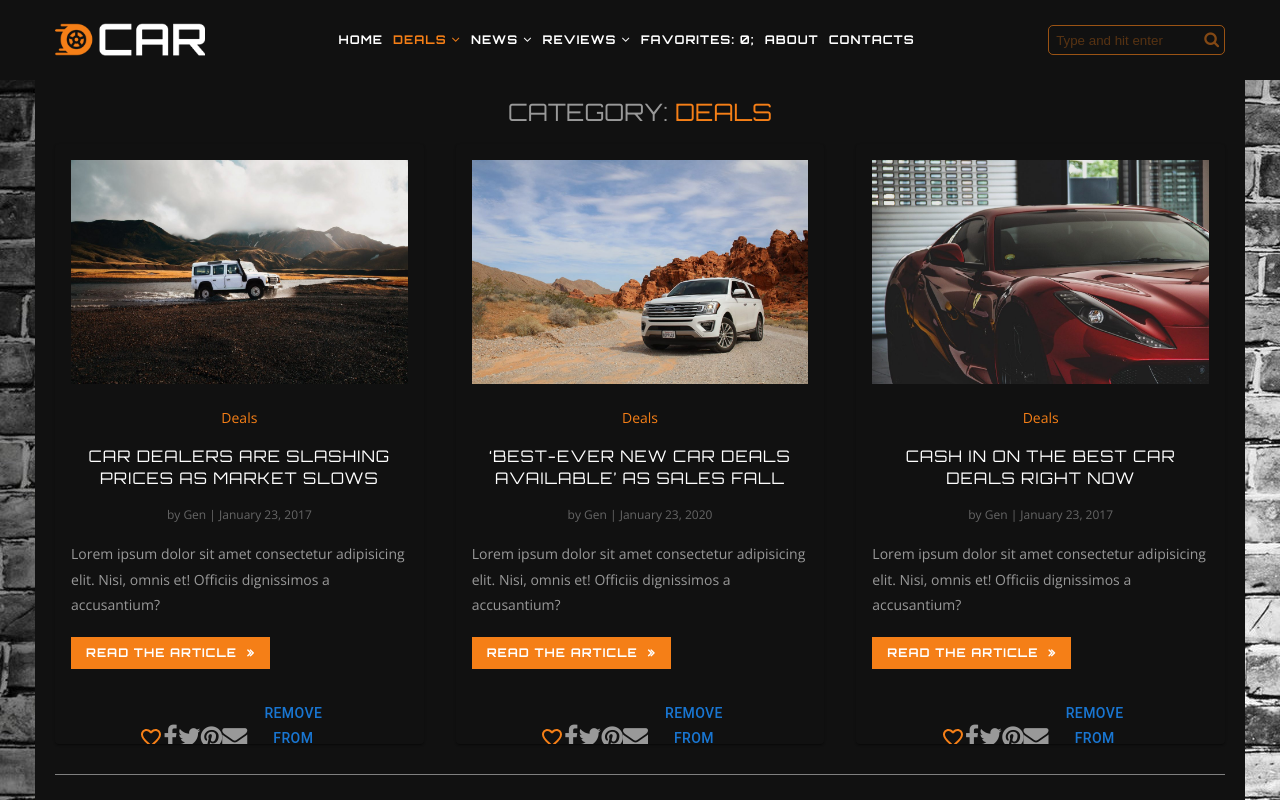
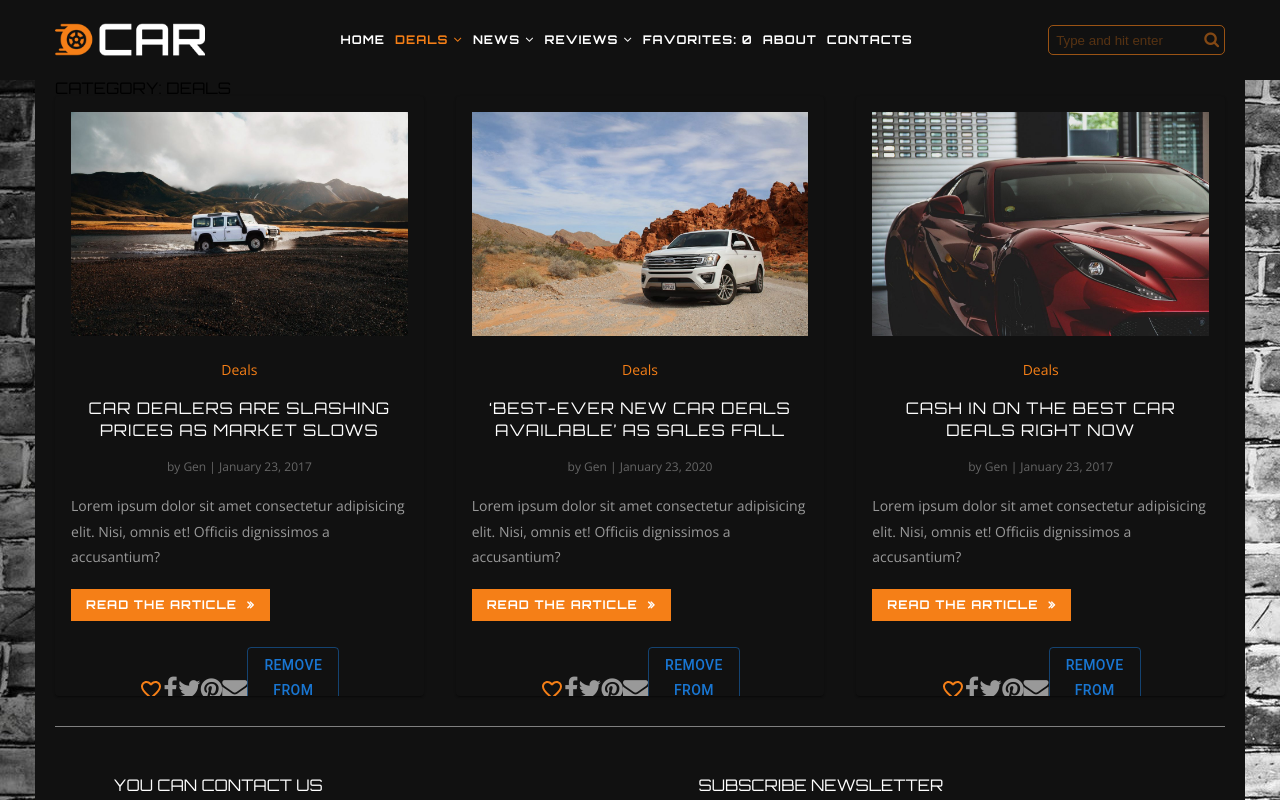
Before and after one commit to Genu4/Car-blog, a React (Create React App) app: page /deals in a window 1280 px wide. Shown: the top 800 px of the page. Built offline with nearby package versions, Linux system fonts and the light colour scheme.

Commit message:
favorites page

```diff
--- a/src/components/Articles/ArticlesListItem.tsx
+++ b/src/components/Articles/ArticlesListItem.tsx
@@ -82,7 +82,7 @@
                         <a href="/">
                             <button className="article-card-email"></button>
                         </a>
-                        <Button onClick={() => removeFromFavorites(id)}>Remove From Liked</Button>
+                        <Button variant='outlined' onClick={() => removeFromFavorites(id)}>Remove From Liked</Button>
                     </div>
                 </div>
             </CardContent>
--- a/src/components/Menu/Menu.tsx
+++ b/src/components/Menu/Menu.tsx
@@ -15,7 +15,10 @@
     }
 }
 
-const Menu = ({ favoriteArticles, articlesObject = getArticlesObject(articlesArray) }: Props) => {
+const Menu = ({
+    favoriteArticles,
+    articlesObject = getArticlesObject(articlesArray),
+}: Props) => {
     console.log(favoriteArticles)
     return (
         <nav className="header-nav">
@@ -329,15 +332,7 @@
                 <li className="header-nav-list-item">
                     <MenuItem to="/favorites">
                         Favorites:{' '}
-                        <span>{Object.keys(favoriteArticles).length}; {' '}</span>
-                        <span>
-                            {Object.keys(favoriteArticles).map((articleId) => (
-                                <span key={articleId}>
-                                    {articleId};
-
-                                </span>
-                            ))}
-                        </span>
+                        <span>{Object.keys(favoriteArticles).length}</span>
                     </MenuItem>
                 </li>
                 <li className="header-nav-list-item">
--- a/src/container/Main/Main.tsx
+++ b/src/container/Main/Main.tsx
@@ -1,6 +1,6 @@
 import About from 'pages/About/About'
 import Contacts from 'pages/Contacts/Contacts'
-import Cardeals from 'pages/Cardeals/Cardeals'
+import Deals from 'pages/Deals/Deals'
 import Favorites from 'pages/Favorites/Favorites'
 import Home from 'pages/Home/Home'
 import News from 'pages/News/News'
@@ -22,10 +22,10 @@
         <div className="container">
             <Routes>
                 <Route path="/" element={<Home addToFavoriteArticles={addToFavoriteArticles} removeFromFavorites={removeFromFavorites}/>}/>
-                <Route path="deals" element={<Cardeals addToFavoriteArticles={addToFavoriteArticles}/>}/>
-                <Route path="news" element={<News addToFavoriteArticles={addToFavoriteArticles}/>}/>
-                <Route path="reviews" element={<Reviews addToFavoriteArticles={addToFavoriteArticles}/>}/>
-                <Route path="favorites" element={<Favorites favoriteArticles={favoriteArticles}/>}/>
+                <Route path="deals" element={<Deals addToFavoriteArticles={addToFavoriteArticles} removeFromFavorites={removeFromFavorites}/>}/>
+                <Route path="news" element={<News addToFavoriteArticles={addToFavoriteArticles} removeFromFavorites={removeFromFavorites}/>}/>
+                <Route path="reviews" element={<Reviews addToFavoriteArticles={addToFavoriteArticles} removeFromFavorites={removeFromFavorites}/>}/>
+                <Route path="favorites" element={<Favorites favoriteArticles={favoriteArticles} removeFromFavorites={removeFromFavorites}/>}/>
                 <Route path="about" element={<About />}/>
                 <Route path="contacts" element={<Contacts />}/>
                 <Route path="/article/:id" element={<ArticlePage />}/>
--- a/src/pages/Cardeals/Cardeals.tsx
+++ b/src/pages/Deals/Deals.tsx
@@ -1,7 +1,7 @@
 import Grid from '@mui/material/Grid'
 import articlesArray from 'components/Articles/articlesArray'
 import ArticlesListItem from 'components/Articles/ArticlesListItem'
-import './Cardeals.scss'
+import './Deals.scss'
 
 type ArticlesProps = {
     id: number
@@ -14,11 +14,12 @@
 
 type Props = {
     addToFavoriteArticles:(id:number) => void
+    removeFromFavorites: (id: number) => void
 }
-const Cardeals = ({addToFavoriteArticles}: Props) => {
+const Deals = ({addToFavoriteArticles, removeFromFavorites}: Props) => {
     return (
         <>
-            <h1 className="cardeals-header">
+            <h1 className="Deals-header">
                 CATEGORY: <span className="category-name">DEALS</span>
             </h1>
             <div className="article-list">
@@ -51,6 +52,7 @@
                                         summary={summary}
                                         image={image}
                                         addToFavoriteArticles={addToFavoriteArticles}
+                                        removeFromFavorites={removeFromFavorites}
                                     />
                                 </Grid>
                             )
@@ -60,4 +62,4 @@
         </>
     )
 }
-export default Cardeals
+export default Deals
--- a/src/pages/Favorites/Favorites.tsx
+++ b/src/pages/Favorites/Favorites.tsx
@@ -6,15 +6,17 @@
 
 type Props = {
     favoriteArticles: {
-        [id: number]:number
+        [id: number]: number
     }
     articlesObject?: {
         [id: number]: ArticlesProps
     }
+    removeFromFavorites: (id: number) => void
 }
 
 const Favorites = ({
     favoriteArticles,
+    removeFromFavorites,
     articlesObject = getArticlesObject(articlesArray),
 }: Props) => {
     return (
@@ -25,8 +27,16 @@
                 <div>
                     {Object.keys(favoriteArticles).map((articleId) => (
                         <div key={articleId}>
-                            {articlesObject[parseInt(articleId)].title}
-                            {articleId};
+                            <div>
+                                {articleId}:{' '}
+                                {articlesObject[parseInt(articleId)].title};
+                            </div>
+                            <div>
+                                <img
+                                    src={articlesObject[parseInt(articleId)].image}
+                                    alt=""
+                                />
+                            </div>
                         </div>
                     ))}
                 </div>
--- a/src/pages/News/News.tsx
+++ b/src/pages/News/News.tsx
@@ -14,8 +14,9 @@
 
 type Props = {
     addToFavoriteArticles:(id:number) => void
+    removeFromFavorites:(id:number) => void
 }
-const News = ({addToFavoriteArticles}: Props) => {
+const News = ({addToFavoriteArticles, removeFromFavorites}: Props) => {
     return (
         <>
             <h1 className="news-header">
@@ -50,6 +51,7 @@
                                         summary={summary}
                                         image={image}
                                         addToFavoriteArticles={addToFavoriteArticles}
+                                        removeFromFavorites={removeFromFavorites}
                                     />
                                 </Grid>
                             )
--- a/src/pages/Reviews/Reviews.tsx
+++ b/src/pages/Reviews/Reviews.tsx
@@ -14,8 +14,9 @@
 
 type Props = {
     addToFavoriteArticles:(id:number) => void
+    removeFromFavorites:(id:number) => void
 }
-const Reviews = ({addToFavoriteArticles}: Props) => {
+const Reviews = ({addToFavoriteArticles, removeFromFavorites}: Props) => {
     return (
         <>
             <h1 className="reviews-header">
@@ -51,6 +52,7 @@
                                         summary={summary}
                                         image={image}
                                         addToFavoriteArticles={addToFavoriteArticles}
+                                        removeFromFavorites={removeFromFavorites}
                                     />
                                 </Grid>
                             )
```
Also changed, not shown: src/pages/Deals/Deals.scss (renamed from src/pages/Cardeals/Cardeals.scss).
